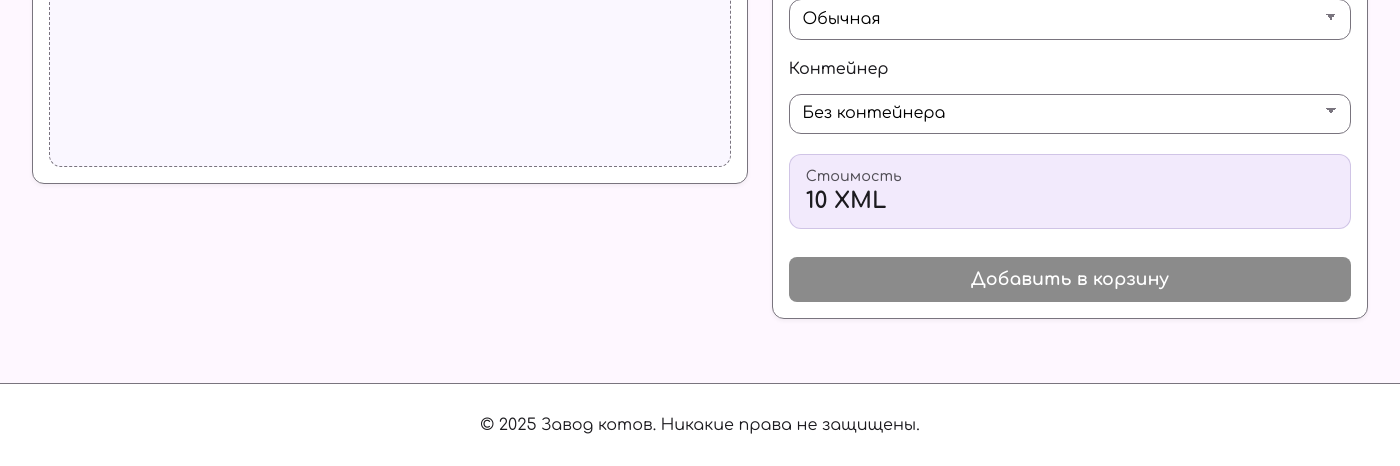
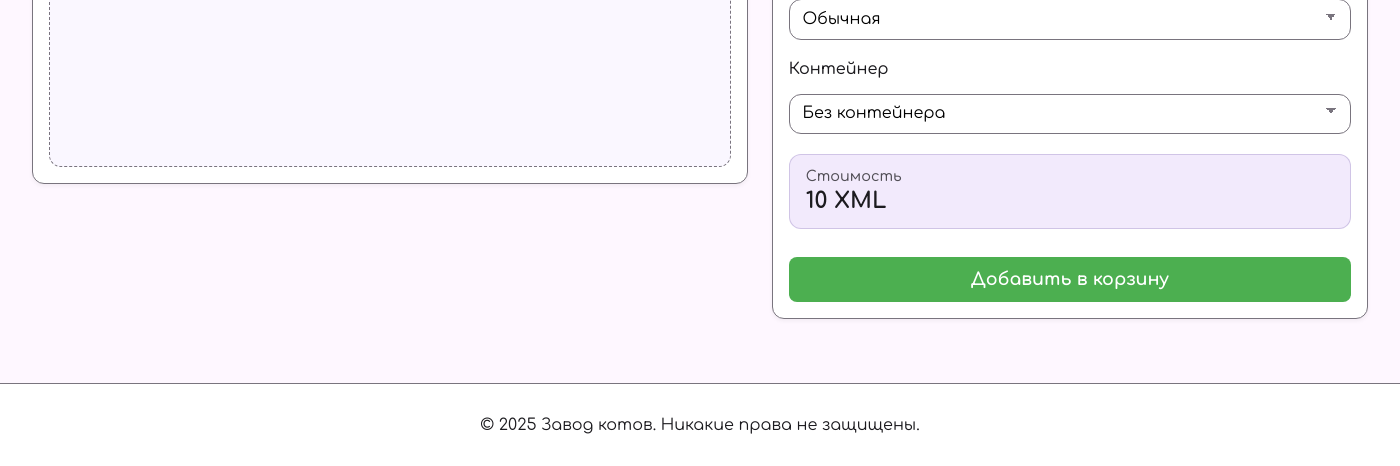
Before and after one commit to Skiftare/ZavodKotikov, a Flask app: page /shop in a window 1400 px wide. Shown: the part 975-1441 px from the top of the page. Run offline with Flask 3, Linux system fonts and the light colour scheme.

Commit message:
Цвет поменял

```diff
--- a/static/css/style.css
+++ b/static/css/style.css
@@ -108,6 +108,16 @@ body {
 .btn:hover {
   opacity: 0.9;
 }
+
+.btn--add {
+  background: #4CAF50;   /* любой цвет */
+  color: #fff;
+}
+
+.btn--add:hover {
+  opacity: 0.9;
+}
+
 
 /* Подвал */
 .footer {
--- a/templates/shop.html
+++ b/templates/shop.html
@@ -105,7 +105,7 @@
 
         <div class="actions">
             <button type="submit"
-                    class="btn btn--block btn--lg"
+                    class="btn btn--block btn--lg btn--add"
                     name="action" value="add"
                     onclick="document.getElementById('action-field').value='add'">
                 Добавить в корзину
```
